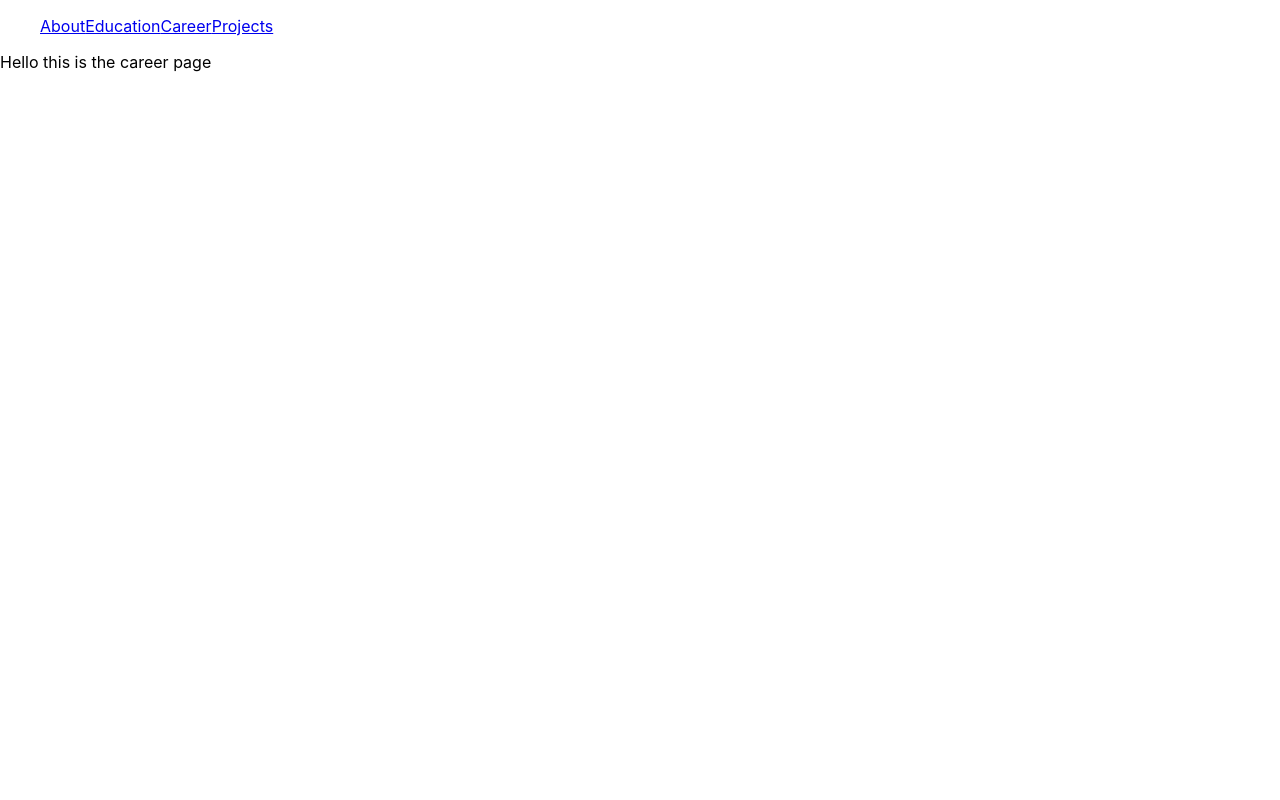
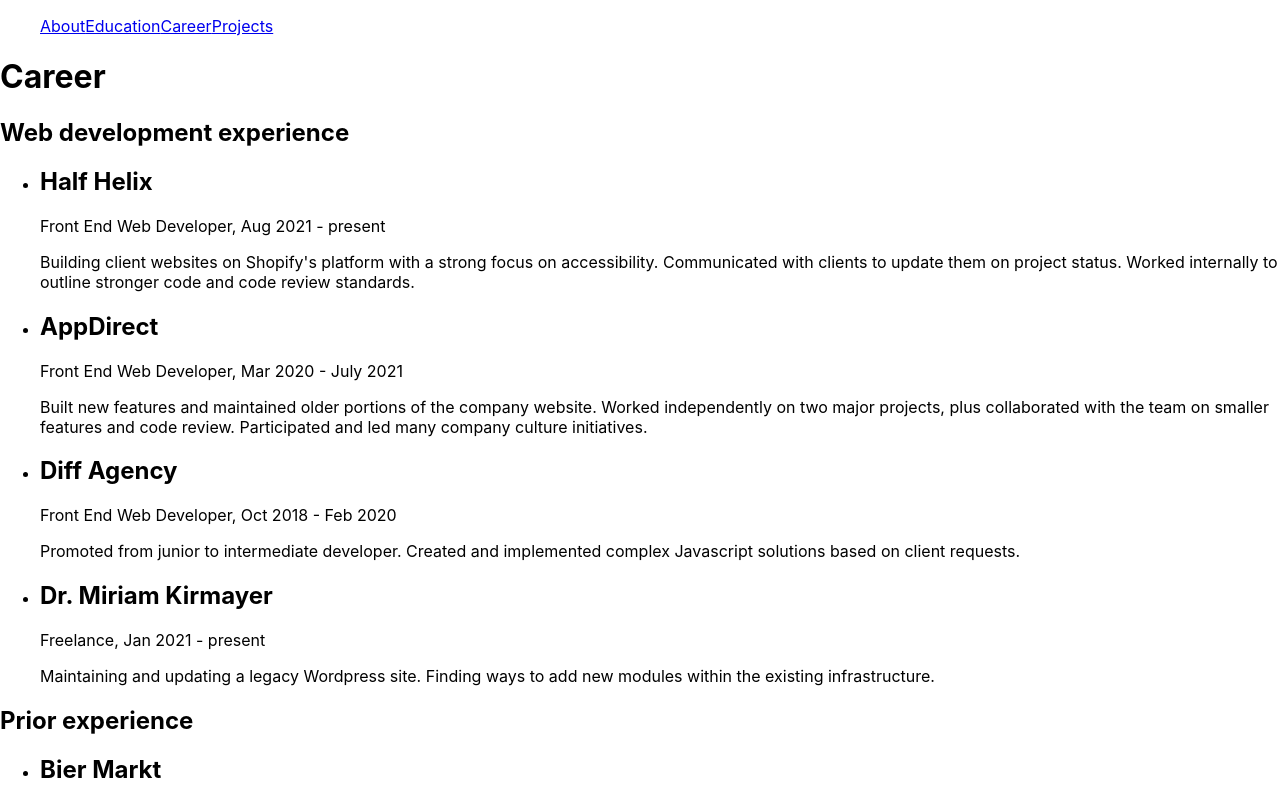
Before and after one commit to lisavineberg/portfolio, a React (Create React App) app: page /career in a window 1280 px wide. Shown: the top 800 px of the page. Built offline with nearby package versions, Linux system fonts and the light colour scheme.

Commit message:
Added content

```diff
--- /dev/null
+++ b/src/components/CareerList.js
@@ -0,0 +1,49 @@
+import React from "react";
+import List from "../components/List";
+
+const CareerList = () => {
+  const webDevItems = [
+    {
+      title: "Half Helix",
+      subtitle: "Front End Web Developer, Aug 2021 - present",
+      text: "Building client websites on Shopify's platform with a strong focus on accessibility. Communicated with clients to update them on project status. Worked internally to outline stronger code and code review standards."
+    },
+    {
+      title: "AppDirect",
+      subtitle: "Front End Web Developer, Mar 2020 - July 2021",
+      text: "Built new features and maintained older portions of the company website. Worked independently on two major projects, plus collaborated with the team on smaller features and code review. Participated and led many company culture initiatives."
+    },
+    {
+      title: "Diff Agency",
+      subtitle: "Front End Web Developer, Oct 2018 - Feb 2020",
+      text: "Promoted from junior to intermediate developer. Created and implemented complex Javascript solutions based on client requests."
+    },
+    {
+      title: "Dr. Miriam Kirmayer",
+      subtitle: "Freelance, Jan 2021 - present",
+      text: "Maintaining and updating a legacy Wordpress site. Finding ways to add new modules within the existing infrastructure."
+    }
+  ];
+  const nonWebDevItems = [
+    {
+      title: "Bier Markt",
+      subtitle: "Waitress/Supervisor, 2013 - 2017",
+      text: "Started as a busgirl and spent time as a waitress, bartender, and supervisor in a high volume, quality restaurant."
+    },
+    {
+      title: "Urgences Sante",
+      subtitle: "Emergency Medical Dispatcher, Jan 2016 - Jun 2016",
+      text: "Responded to 911 medical calls and dispatched ambulances across the territory of Montreal and Laval."
+    }
+  ];
+  return (
+    <div>
+      <h2>Web development experience</h2>
+      <List list={webDevItems} />
+      <h2>Prior experience</h2>
+      <List list={nonWebDevItems} />
+    </div>
+  );
+};
+
+export default CareerList;
--- /dev/null
+++ b/src/components/EducationList.js
@@ -0,0 +1,26 @@
+import React from "react";
+import List from "../components/List";
+
+const EducationList = () => {
+  const items = [
+    {
+      title: "DecodeMTL, summer 2018",
+      subtitle: "Currently Concordia Bootcamps",
+      text: "Intensive full-stack web development bootcamp that taught the fundamentals of programming, front-end development, and back-end development. Introduced me to concepts in HTML, Javascript, CSS, React, Node, Express, Mongo."
+    },
+    {
+      title: "McGill University, 2010-2014",
+      subtitle: "Bachelor's of Education, Secondary Education and Teaching, specializing in High School Math",
+      text: "Graduated from the Secondary Math Education profile. Participated and excelled in various teaching field experiences across Montreal secondary schools. Consistently recognized for being able to motivate and engage students."
+    },
+    {
+      title: "Dawson College, 2007-2009",
+      subtitle: "DEC, First Choice (Honors) Health Sciences"
+    }
+  ]
+  return (
+    <List list={items} />
+  );
+};
+
+export default EducationList;
--- /dev/null
+++ b/src/components/List.js
@@ -0,0 +1,12 @@
+import React from "react";
+import ListItem from "./ListItem";
+
+const List = ({ list }) => {
+  return (
+    <ul>
+      {list.map((item, index) => <ListItem item={item} key={index} />)}
+    </ul>
+  )
+}
+
+export default List;
--- /dev/null
+++ b/src/components/ListItem.js
@@ -0,0 +1,13 @@
+import React from "react";
+
+const ListItem = ({ item }) => {
+  return (
+    <li>
+      <h2>{item.title}</h2>
+      <span>{item.subtitle}</span>
+      {item.text ? <p>{item.text}</p> : <React.Fragment />}
+    </li>
+  )
+}
+
+export default ListItem;
--- /dev/null
+++ b/src/components/ProjectsList.js
@@ -0,0 +1,38 @@
+import React from "react";
+import List from "../components/List";
+
+const ProjectsList = () => {
+  const items = [
+    {
+      title: "Package Free",
+      subtitle: "Half Helix - Gatsby, Nacelle, Vercel, Contentful CMS, styled components",
+      text: "Built a headless site that interfaces with both Shopify for accounts and product data, and Contentful for page content."
+    },
+    {
+      title: "Marlow Pillow",
+      subtitle: "Half Helix - HTML web components, Liquid",
+      text: "Using Shopify's templating language Liquid, built a lightweight website with almost no dependencies."
+    },
+    {
+      title: "Decoding Digital",
+      subtitle: "AppDirect",
+      text: "Built the entire homepage and episode pages for AppDirect’s new podcast, including a custom audio player and integrations with Craft CMS."
+    },
+    {
+      title: "Add On Store",
+      subtitle: "AppDirect",
+      text: "Most notably, built a complex SVG animation for the landing page."
+    },
+    {
+      title: "Crochet App",
+      subtitle: "Personal project - React, FaunaDB, Netlify",
+      text: "Working on an app to help with my knitting projects."
+    },
+
+  ]
+  return (
+    <List list={items} />
+  );
+};
+
+export default ProjectsList;
--- a/src/routes/App.js
+++ b/src/routes/App.js
@@ -4,8 +4,8 @@
   return (
     <div className="App">
       <header className="App-header">
-        <span>Lisa Vineberg</span>
         <Nav />
+        <span><i>veerrrryyy WIP</i> but by all means explore the navigation items!</span>
       </header>
       <main></main>
     </div>
--- a/src/routes/about.js
+++ b/src/routes/about.js
@@ -4,9 +4,13 @@
 const About = () => {
   return (
     <Layout>
-      <div>
-        Hello this is the about page
-      </div>
+      <p>
+        Hi, I'm Lisa Vineberg, a front end web developer based out of Montreal, Canada. As you can see, this website is very much a work in progress -
+        coming up with a design is not my strong suit, so for now, let's stick to the basics.
+        I'm always looking to learn more. I'm fluent in English and French, have an intermediate (albeit rusty) level of Hebrew, and a child's level of Polish
+        (learning a new language at 30 is tough, but a girl can try!). I volunteer making social calls to isolated seniors, and also as a high school math tutor.
+        I love to read, knit, bake, and spend time outside.
+      </p>
     </Layout>
   )
 }
--- a/src/routes/career.js
+++ b/src/routes/career.js
@@ -1,12 +1,12 @@
 import React from "react";
 import Layout from "../components/Layout";
+import CareerList from "../components/CareerList";
 
 const Career = () => {
   return (
     <Layout>
-      <div>
-        Hello this is the career page
-      </div>
+      <h1>Career</h1>
+      <CareerList />
     </Layout>
   )
 }
--- a/src/routes/education.js
+++ b/src/routes/education.js
@@ -1,12 +1,12 @@
 import React from "react";
 import Layout from "../components/Layout";
+import EducationList from "../components/EducationList";
 
 const Education = () => {
   return (
     <Layout>
-      <div>
-        Hello this is the education page
-      </div>
+      <h1>Education</h1>
+      <EducationList />
     </Layout>
   )
 }
--- a/src/routes/projects.js
+++ b/src/routes/projects.js
@@ -1,12 +1,12 @@
 import React from "react";
 import Layout from "../components/Layout";
+import ProjectsList from "../components/ProjectsList";
 
 const Projects = () => {
   return (
     <Layout>
-      <div>
-        Hello this is the projects page
-      </div>
+      <h1>Projects</h1>
+      <ProjectsList />
     </Layout>
   )
 }
```
